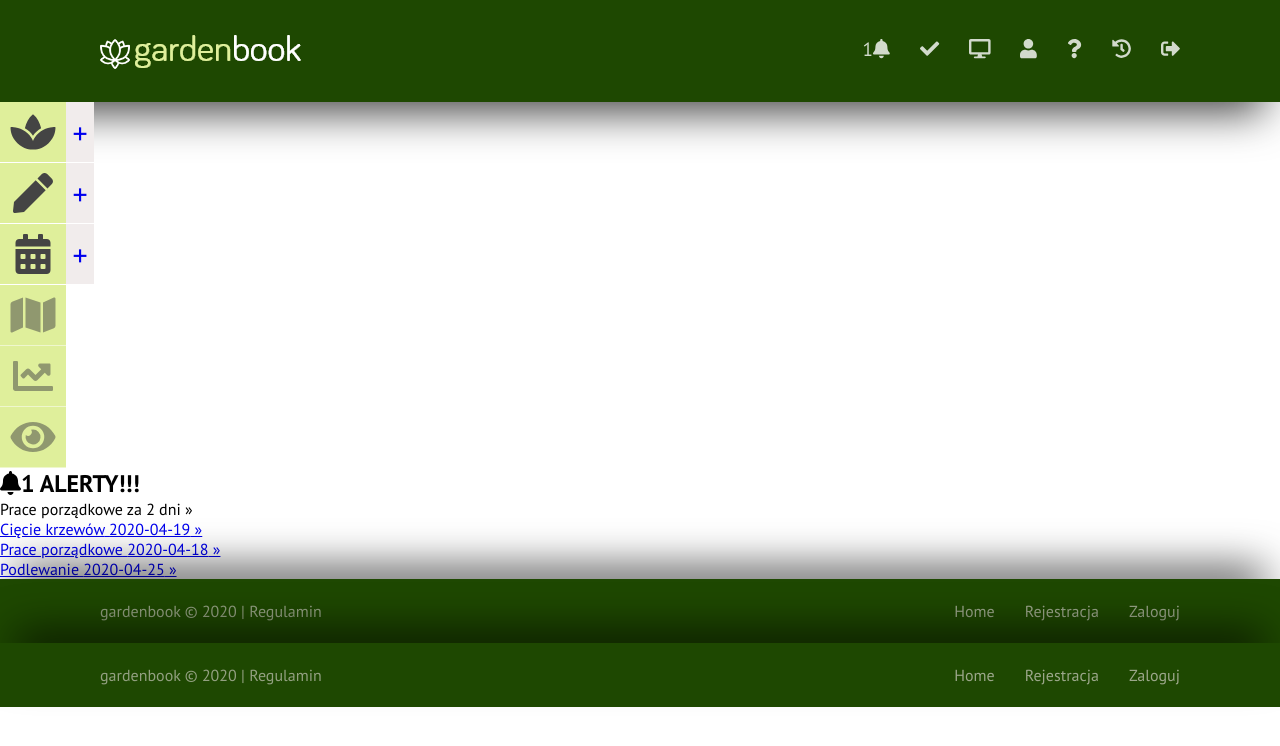
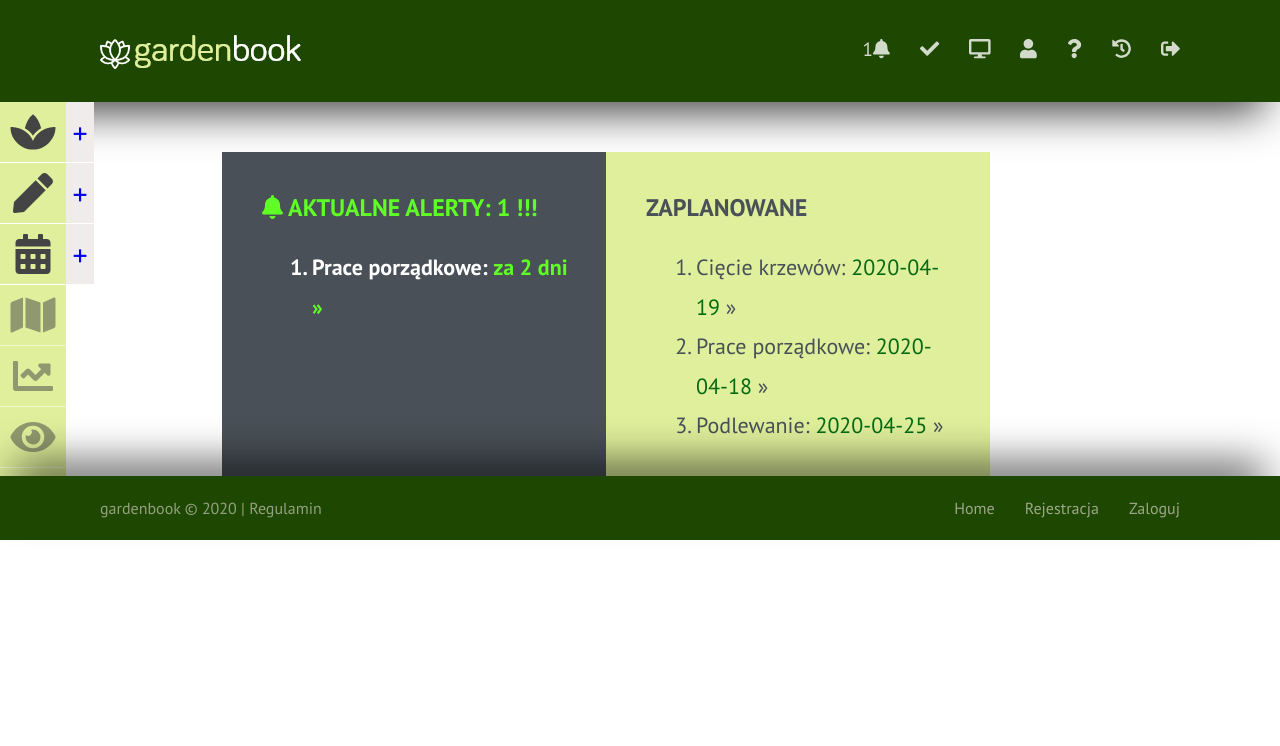
Before and after one commit to hajczek/gardenbook, a React (Create React App) app: page / in a window 1280 px wide. Shown: the top 746 px of the page. Built offline with nearby package versions, Linux system fonts and the light colour scheme.

Commit message:
Added styles css to AlertsCard component

```diff
--- a/src/App.scss
+++ b/src/App.scss
@@ -3,6 +3,7 @@
 @import "./assets/styles/_scss/base";
 @import "./assets/styles/_scss/page";
 @import "./assets/styles/_scss/header";
+@import "./assets/styles/_scss/userSection";
 @import "./assets/styles/_scss/leftMenuUser";
 @import "./assets/styles/_scss/info";
 @import "./assets/styles/_scss/moreInfo";
--- /dev/null
+++ b/src/assets/styles/_scss/_userSection.scss
@@ -0,0 +1,71 @@
+.userSection {
+  display: flex;
+
+  .contentUser {
+    display: flex;
+    width: 80vw;
+    padding: 50px 10vw 0;
+
+    #alerts {
+      width: 50%;
+      background-color: $strong-grey-color;
+      padding: 40px 30px 30px 40px;
+
+      h2 {
+        color: $luminescence-green-color;
+        font-size: 24px;
+        margin-bottom: 25px;
+        text-transform: uppercase;
+      }
+
+      #alerts-list {
+        color: $white-color;
+        font-weight: bold;
+        margin-left: 50px;
+        font-size: 22px;
+        li {
+          line-height: 1.8;
+          span {
+            color: $luminescence-green-color;
+          }
+
+          &:hover {
+            cursor: pointer;
+            opacity: 0.7;
+          }
+        }
+      }
+    }
+
+    .existed-box {
+      background-color: $limone-color;
+      color: $strong-grey-color;
+      padding: 40px 30px 30px 40px;
+      width: 50%;
+
+      h2 {
+        font-size: 24px;
+        margin-bottom: 25px;
+        text-transform: uppercase;
+      }
+
+      ol {
+        font-size: 22px;
+
+        li {
+          line-height: 1.8;
+          margin-left: 50px;
+
+          .greenText {
+            color: $strong-green-color;
+          }
+
+          &:hover {
+            cursor: pointer;
+            opacity: 0.7;
+          }
+        }
+      }
+    }
+  }
+}
--- a/src/assets/styles/_scss/_variables.scss
+++ b/src/assets/styles/_scss/_variables.scss
@@ -5,9 +5,12 @@ $white-color-opacity-08: rgba(255, 255, 255, 0.8);
 $light-green-color: #488106;
 $lighter-green-color: #3e8113;
 $lightest-green-color: #93a081;
+$luminescence-green-color: #5fff26;
+$strong-green-color: #056b13;
 $grey-color: #444444;
 $light-grey-color: #5b5858;
 $lightest-grey-color: #efe6e6;
+$strong-grey-color: #495057;
 $more-lightnes-grey-color: #f1ecec;
 $limone-color: #dfef9b;
 $limone-color-opacity-06: rgba(223, 239, 152, 0.6);
--- a/src/components/Alerts/AlertsBox.js
+++ b/src/components/Alerts/AlertsBox.js
@@ -2,28 +2,35 @@ import React, { useContext } from "react";
 import { GlobalContext } from "../../context/GlobalState";
 import { maxDateFormatted } from "./AlertsFunction";
 import CountAlerts from "./CountAlerts";
+import daysToAlert from "./CountDaysToAlert";
 import { FontAwesomeIcon } from "@fortawesome/react-fontawesome";
 import { faBell } from "@fortawesome/free-solid-svg-icons";
 
 const AlertsBox = () => {
   const { plannedWorks } = useContext(GlobalContext);
+
   return (
     <div id="alerts">
       <h2>
-        <FontAwesomeIcon icon={faBell} />
-        <CountAlerts /> ALERTY!!!
+        <FontAwesomeIcon icon={faBell} /> Aktualne alerty: <CountAlerts /> !!!
       </h2>
-      <ul id="alerts-list">
+      <ol id="alerts-list">
         {plannedWorks
           .filter((plannedWork) => plannedWork.workTerm <= maxDateFormatted)
           .map((alert) => {
             return (
               <li key={alert.id}>
-                {alert.workName} <span>za 2 dni &raquo;</span>
+                {alert.workName}:
+                <span>
+                  {daysToAlert(alert.workTerm) > 1
+                    ? ` za ${daysToAlert(alert.workTerm)} dni `
+                    : ` za ${daysToAlert(alert.workTerm)} dzień `}
+                  &raquo;
+                </span>
               </li>
             );
           })}
-      </ul>
+      </ol>
     </div>
   );
 };
--- a/src/components/Alerts/AlertsCard.js
+++ b/src/components/Alerts/AlertsCard.js
@@ -1,14 +1,12 @@
 import React from "react";
 import AlertsBox from "./AlertsBox";
 import ExistedPlannedWorksBox from "../PlanWork/ExistedPlannedWorksBox";
-import Footer from "../Page/Footer";
 
 const AlertsCard = () => {
   return (
     <div className="contentUser">
       <AlertsBox />
       <ExistedPlannedWorksBox />
-      <Footer />
     </div>
   );
 };
--- /dev/null
+++ b/src/components/Alerts/CountDaysToAlert.js
@@ -0,0 +1,12 @@
+export default function daysToAlert(date) {
+  let date1 = new Date();
+  let date2 = new Date(date);
+
+  // To calculate the time difference of two dates
+  let Difference_In_Time = date2.getTime() - date1.getTime();
+
+  // To calculate the no. of days between two dates
+  let Difference_In_Days = Difference_In_Time / (1000 * 3600 * 24);
+
+  return Difference_In_Days.toFixed();
+}
--- a/src/components/PlanWork/ExistedPlannedWorksBox.js
+++ b/src/components/PlanWork/ExistedPlannedWorksBox.js
@@ -5,12 +5,12 @@ const ExistedPlannedWorksBox = () => {
   const { plannedWorks } = useContext(GlobalContext);
   return (
     <div className="existed-box">
+      <h2>Zaplanowane</h2>
       <ol>
         {plannedWorks.map((plannedWork) => (
           <li key={plannedWork.id}>
-            <a href="#">
-              {plannedWork.workName} {plannedWork.workTerm} &raquo;
-            </a>
+            {plannedWork.workName}:{" "}
+            <span className="greenText">{plannedWork.workTerm}</span> &raquo;
           </li>
         ))}
       </ol>
--- a/src/components/User/PageUser.js
+++ b/src/components/User/PageUser.js
@@ -15,6 +15,7 @@ const PageCard = () => {
   return (
     <div className="userPage">
       <HeaderUser />
+      <section className="userSection">
         <LeftMenuUser />
         <AlertsCard />
         {/* <AccountUserCard /> */}
@@ -24,6 +25,7 @@ const PageCard = () => {
         {/* <AddMaterialCard /> */}
         {/* <AddPlantCard /> */}
         {/* <PlanWorkCard /> */}
+      </section>
       <Footer />
     </div>
   );
```
Also changed, not shown: css/App.min.css. Lines whose indentation alone changed are shown as unchanged.
